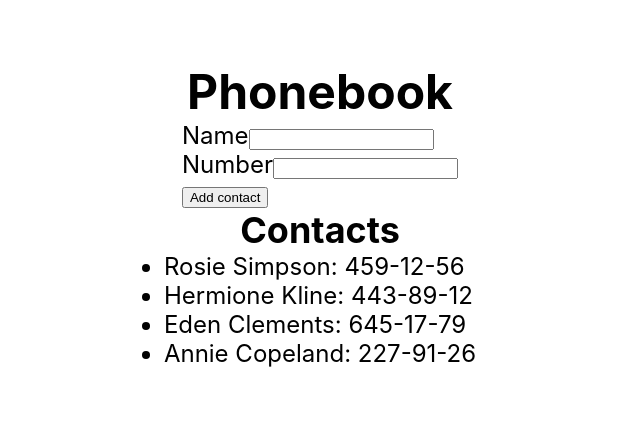
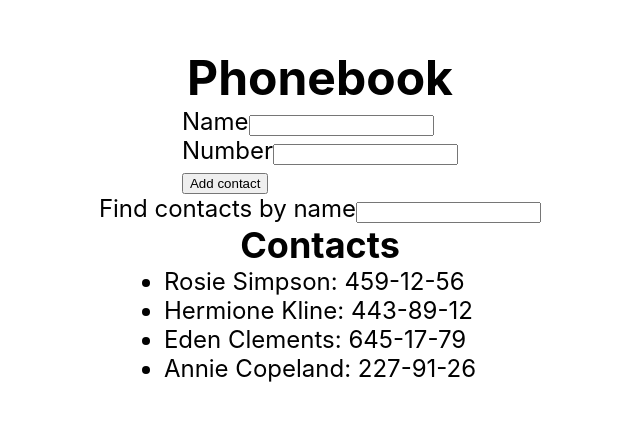
Before and after one commit to Stylize-K/goit-react-hw-02-phonebook, a React (Create React App) app: page / in a window 1280 px wide. Shown: the part 185-606 px from the top of the page, without its empty margins (320-960 px from the left). Built offline with nearby package versions, Linux system fonts and the light colour scheme.

Commit message:
Add contacts filter

```diff
--- a/src/components/App.jsx
+++ b/src/components/App.jsx
@@ -9,6 +9,7 @@ export class App extends Component {
       { id: 'id-3', name: 'Eden Clements', number: '645-17-79' },
       { id: 'id-4', name: 'Annie Copeland', number: '227-91-26' },
     ],
+    filter: '',
     name: '',
     number: '',
   };
@@ -43,7 +44,17 @@ export class App extends Component {
     this.setState({ name: '', number: '' });
   };
 
+  //Метод фільтрації контактів
+  getFilteredContacts = () => {
+    const { filter, contacts } = this.state;
+    const normalizedFilter = filter.toLowerCase();
+    return contacts.filter(contact =>
+      contact.name.toLowerCase().includes(normalizedFilter)
+    );
+  };
+
   render() {
+    const filteredContacts = this.getFilteredContacts();
     return (
       <div
         style={{
@@ -86,9 +97,18 @@ export class App extends Component {
           <br />
           <button type="submit">Add contact</button>
         </form>
+        <label>
+          Find contacts by name
+          <input
+            type="text"
+            name="filter"
+            value={this.state.filter}
+            onChange={this.handleChange}
+          />
+        </label>
         <h2>Contacts</h2>
         <ul>
-          {this.state.contacts.map(contact => (
+          {filteredContacts.map(contact => (
             <li key={contact.id}>
               {contact.name}: {contact.number}
             </li>
```
